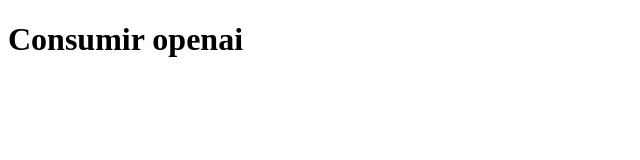
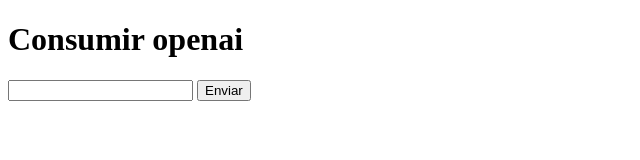
Before and after one commit to wilmarcabezas/bootcamp-mexico-openai, a plain HTML site: page index.html in a window 1280 px wide. Shown: the whole page, without its empty margins (0-640 px from the left). Drawn offline with Linux system fonts and the light colour scheme.

Commit message:
Cja de texto y boton enviar

```diff
--- a/index.html
+++ b/index.html
@@ -7,5 +7,7 @@
   </head>
   <body>
     <h1>Consumir openai</h1>
+    <input type="text" name="prompt"/>
+    <button>Enviar</button>
   </body>
 </html>
```
